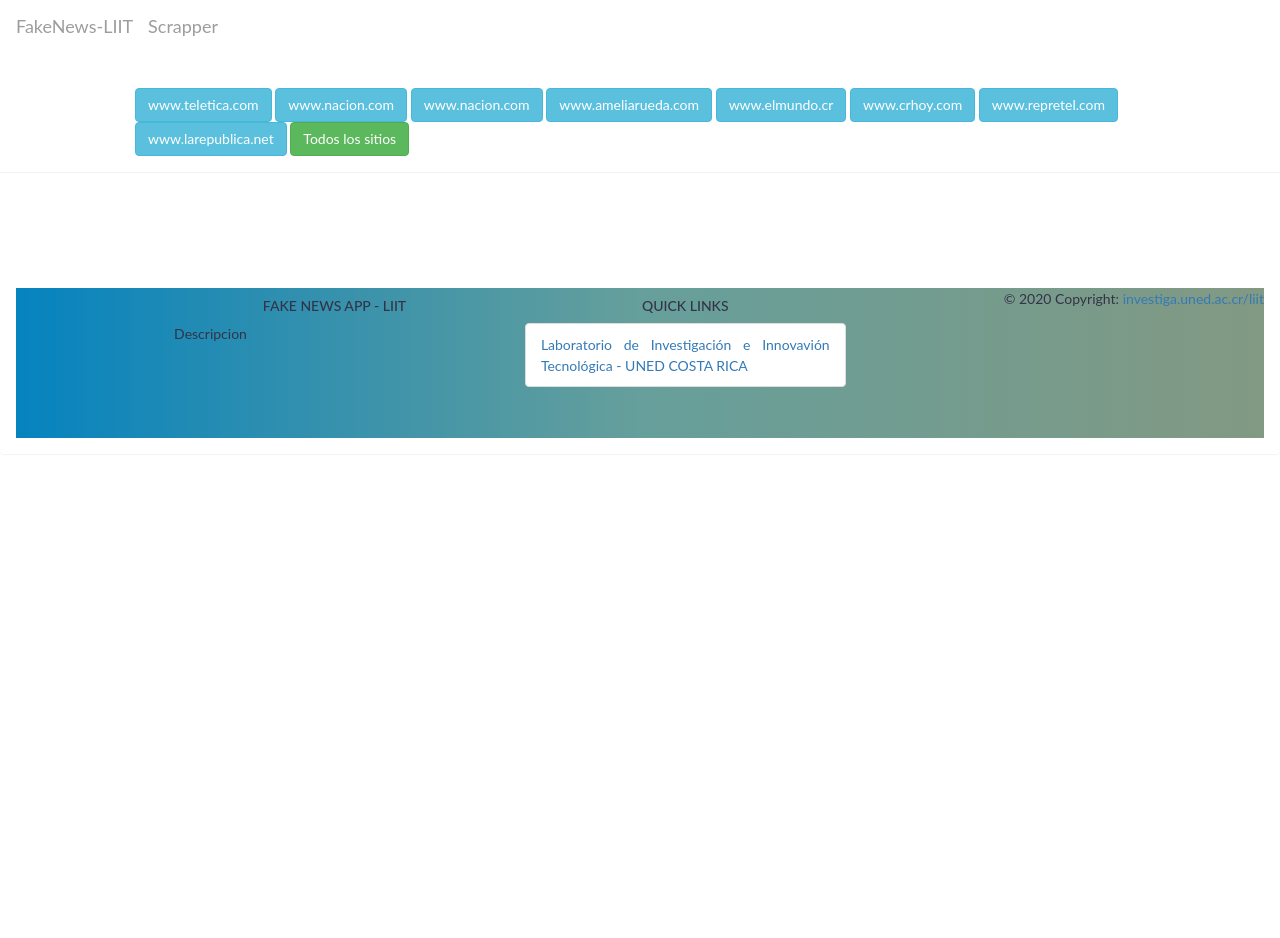
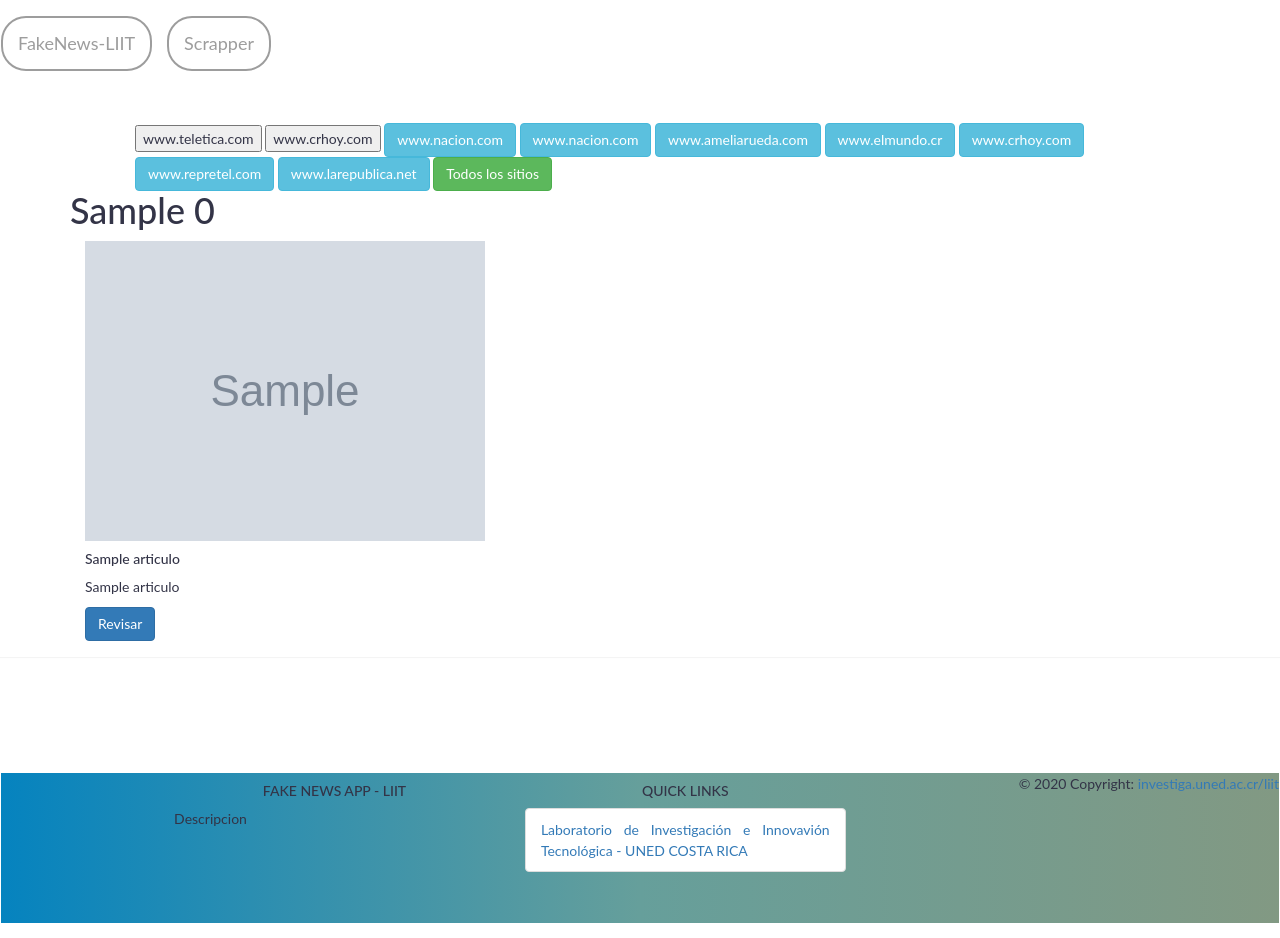
Before and after one commit to Brayan2016Linux/FakeNews-LIIT, a Django app: template FakeNewsApp/templates/FakeNewsApp/scrapper.html in a window 1280 px wide. Shown: the top 938 px of the page. Before the commit the page ends 438 px from the top, so only its background shows below. Run offline with Django 3.2, Linux system fonts and the light colour scheme; the template is opened without the code that fills it: most values are stand-ins (such as "Sample title", 1, 10 or a date in 2020); grey boxes marked "Sample" are stand-in pictures; some libraries are stand-ins or nearby versions; some web fonts are replaced.

Commit message:
Implementado Scrapper CRHoy y enlace para analizar las noticias de la lista del scrapper

```diff
--- a/FakeNewsApp/ScrapperScriptsCR/AmeliaRueda.py
+++ b/FakeNewsApp/ScrapperScriptsCR/AmeliaRueda.py
@@ -1,8 +1,8 @@
-import Herramientas
+from .Herramientas import *
+from .Articulo import Articulo
 import requests
 from bs4 import BeautifulSoup
 from xml.etree.ElementTree import Element, SubElement, Comment
-from Articulo import Articulo
 import json
 
 class AmeliaRueda:
--- a/FakeNewsApp/ScrapperScriptsCR/DiarioExtra.py
+++ b/FakeNewsApp/ScrapperScriptsCR/DiarioExtra.py
@@ -1,5 +1,5 @@
-import Herramientas
-from Articulo import Articulo
+from .Herramientas import *
+from .Articulo import Articulo
 from bs4 import BeautifulSoup
 from xml.etree.ElementTree import Element, SubElement, Comment
 import requests #Nuevo
--- a/FakeNewsApp/ScrapperScriptsCR/ElFinanciero.py
+++ b/FakeNewsApp/ScrapperScriptsCR/ElFinanciero.py
@@ -1,5 +1,5 @@
-import Herramientas
-from Articulo import Articulo
+from .Herramientas import *
+from .Articulo import Articulo
 import requests
 from bs4 import BeautifulSoup
 from xml.etree.ElementTree import Element, SubElement, Comment
--- a/FakeNewsApp/ScrapperScriptsCR/LaVozDeMiPueblo.py
+++ b/FakeNewsApp/ScrapperScriptsCR/LaVozDeMiPueblo.py
@@ -1,5 +1,5 @@
-import Herramientas
-#from Articulo import Articulo Guarda en BD utilizando el objeto Articulo
+from .Herramientas import *
+from .Articulo import Articulo
 import requests
 from bs4 import BeautifulSoup
 from xml.etree.ElementTree import Element, SubElement, Comment
--- a/FakeNewsApp/ScrapperScriptsCR/Monumental.py
+++ b/FakeNewsApp/ScrapperScriptsCR/Monumental.py
@@ -1,7 +1,7 @@
-import Herramientas
+from .Herramientas import *
 from bs4 import BeautifulSoup
 from xml.etree.ElementTree import Element, SubElement, Comment
-from Articulo import Articulo
+from .Articulo import Articulo
 import requests #Nuevo
 
 class Monumental:
--- a/FakeNewsApp/ScrapperScriptsCR/Nacion.py
+++ b/FakeNewsApp/ScrapperScriptsCR/Nacion.py
@@ -1,5 +1,5 @@
-import Herramientas
-from Articulo import Articulo
+from .Herramientas import *
+from .Articulo import Articulo
 import requests
 from bs4 import BeautifulSoup
 from xml.etree.ElementTree import Element, SubElement, Comment
--- a/FakeNewsApp/ScrapperScriptsCR/PrensaLibre.py
+++ b/FakeNewsApp/ScrapperScriptsCR/PrensaLibre.py
@@ -1,8 +1,8 @@
-import Herramientas
+from .Herramientas import *
+from .Articulo import Articulo
 import requests
 from bs4 import BeautifulSoup
 from xml.etree.ElementTree import Element, SubElement, Comment
-from Articulo import Articulo
 
 class PrensaLibre:
     site_name="laprensalibre.com"
--- a/FakeNewsApp/ScrapperScriptsCR/Repretel.py
+++ b/FakeNewsApp/ScrapperScriptsCR/Repretel.py
@@ -1,7 +1,7 @@
-import Herramientas
+from .Herramientas import *
+from .Articulo import Articulo
 from bs4 import BeautifulSoup
 from xml.etree.ElementTree import Element, SubElement, Comment
-from Articulo import Articulo
 import requests #Nuevo
 
 
--- a/FakeNewsApp/ScrapperScriptsCR/Seminario.py
+++ b/FakeNewsApp/ScrapperScriptsCR/Seminario.py
@@ -1,8 +1,8 @@
-import Herramientas
+from .Herramientas import *
+from .Articulo import Articulo
 import requests
 from bs4 import BeautifulSoup
 from xml.etree.ElementTree import Element, SubElement, Comment
-from Articulo import Articulo
 
 class Seminario:
     site_name="seminariouniversidad.com"
--- a/FakeNewsApp/static/FakeNewsApp/style.css
+++ b/FakeNewsApp/static/FakeNewsApp/style.css
@@ -17,7 +17,7 @@ body{
     color: #333447;
 }
 
-.navbar-button{
+.navbar-brand{
     font-family: Lato,Helvetica,sans-serif;
     color: #333447;
     border: 0.15em solid #9d9d9d;
--- a/FakeNewsApp/templates/FakeNewsApp/scrapper.html
+++ b/FakeNewsApp/templates/FakeNewsApp/scrapper.html
@@ -9,7 +9,9 @@
             <div class="panel-body">
                 <div class="scrapper-list">
                     <div class="col-sm-offset-1 col-sm-10">
-                        <button type="submit" class="btn btn-info">www.teletica.com</button>
+                    <form action="#" method="get">
+                        <input type="submit" value="www.teletica.com" name="teletica-btn"/>
+                        <input type="submit" value="www.crhoy.com" name="crhoy-btn"/>
                         <button type="submit" class="btn btn-info">www.nacion.com</button>
                         <button type="submit" class="btn btn-info">www.nacion.com</button>
                         <button type="submit" class="btn btn-info">www.ameliarueda.com</button>
@@ -18,9 +20,42 @@
                         <button type="submit" class="btn btn-info">www.repretel.com</button>
                         <button type="submit" class="btn btn-info">www.larepublica.net</button>
                         <button type="submit" class="btn btn-success">Todos los sitios</button>
+                    </form>
                     </div>
                 </div>
+                <div class="container" xmlns:data="http://www.w3.org/1999/xhtml">
+                    <!--        slideshow starts here
+                    Ref: https://www.codewithharry.com/videos/python-django-tutorials-hindi-34-->
 
+                        <h1>{{articulos.0.site_name}}</h1>
+                        <div id="demo" class="carousel slide my-3" data-ride="carousel">
+
+
+                            <div class="carousel-inner">
+                                <div class="carousel-item active">
+                                    {% for i in articulos %}
+                                    <div class="col-xs-3 col-sm-3 col-md-3">
+                                    <div class="card" style="width: 18rem;">
+                                        <img src='{{i.top_image}}' class="card-img-top" alt="...">
+                                        <div class="card-body">
+                                        <h5 class="card-title">{{i.site_name}}</h5>
+                                        <p class="card-text">{{i.title}}</p>
+                                        <a href="search/?url={{i.url}}&analizar-btn=search" class="btn btn-primary">Revisar</a>
+                                        </div>
+                                    </div>
+                                    </div>
+                                    {% endfor %}
+                        </div>
+                        <a class="carousel-control-prev " href="#demo" role="button" data-slide="prev">
+                        <span class="carousel-control-prev-icon" aria-hidden="true" ></span>
+                            <span class="sr-only">Previous</span>
+                        </a>
+                        <a class="carousel-control-next" href="#demo" role="button" data-slide="next">
+                            <span class="carousel-control-next-icon" aria-hidden="true"></span>
+                            <span class="sr-only">Next</span>
+                        </a>
+
+                    </div>
             </div>
         </div>
     </div>
--- a/FakeNewsApp/urls.py
+++ b/FakeNewsApp/urls.py
@@ -1,4 +1,5 @@
 from django.urls import path
+import django.urls
 from . import views
 from django.views.generic import TemplateView
 from django.contrib.auth.views import LoginView, LogoutView
@@ -8,5 +9,7 @@ from django.contrib.auth.views import LoginView, LogoutView
 app_name='FakeNewsApp'
 urlpatterns = [
    path('', views.indexView, name='index'),
+   path(r'search/', views.indexView, name='indexView'),
+   path(r'scrapper/search/', views.indexView, name='scrapperSearch'),
    path('scrapper/', views.scrapperView, name='scrapper'),
 ]
```
Also changed, not shown: FakeNewsApp/ScrapperScriptsCR/Articulo.py (+9 -0 lines), FakeNewsApp/ScrapperScriptsCR/CRHoy.py (+4 -4 lines), FakeNewsApp/ScrapperScriptsCR/ScrapperMain.py (+13 -13 lines), FakeNewsApp/ScrapperScriptsCR/Teletica.py (+14 -10 lines), FakeNewsApp/templates/FakeNewsApp/index.html (+4 -6 lines), FakeNewsApp/views.py (+26 -5 lines).
